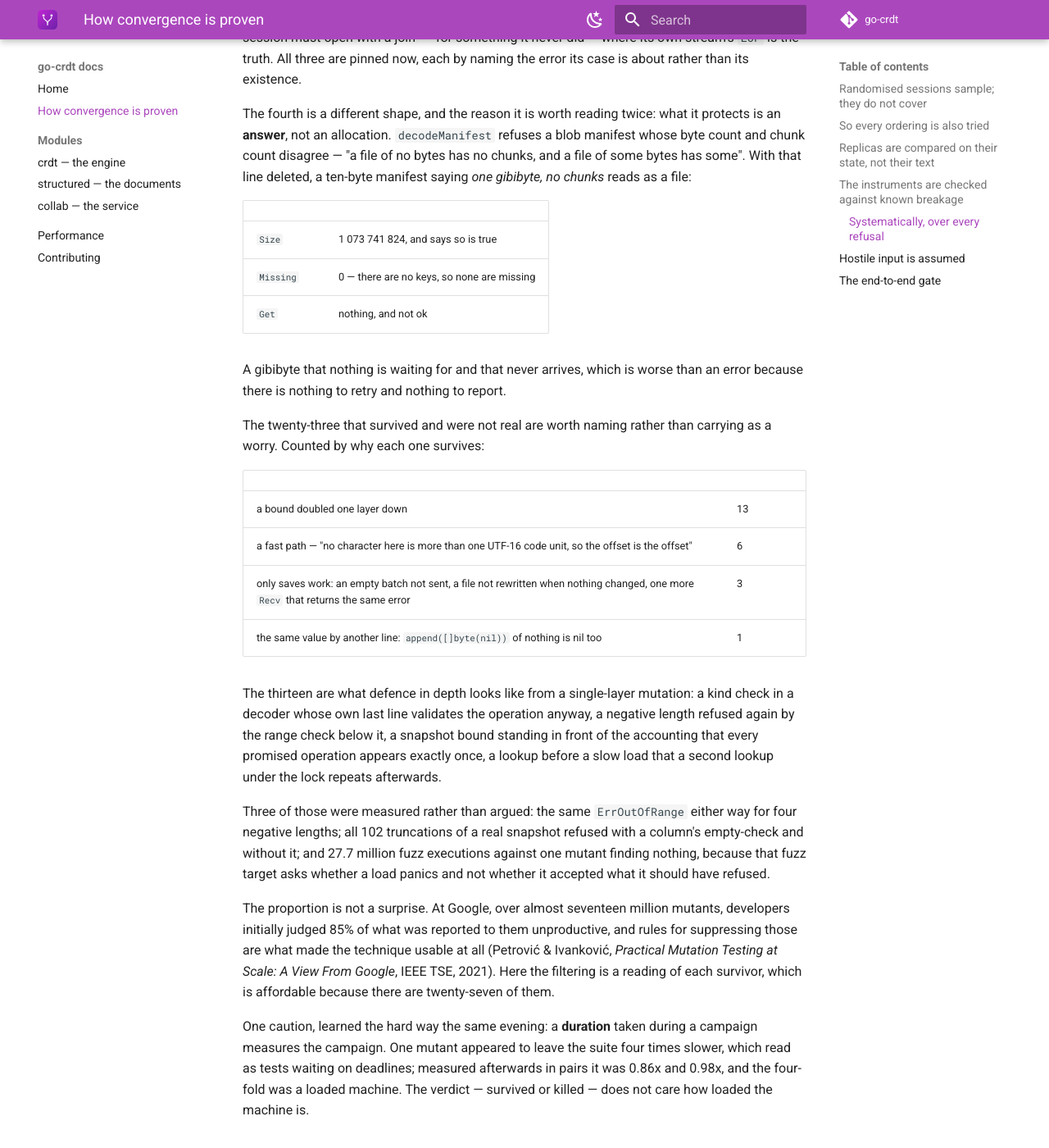
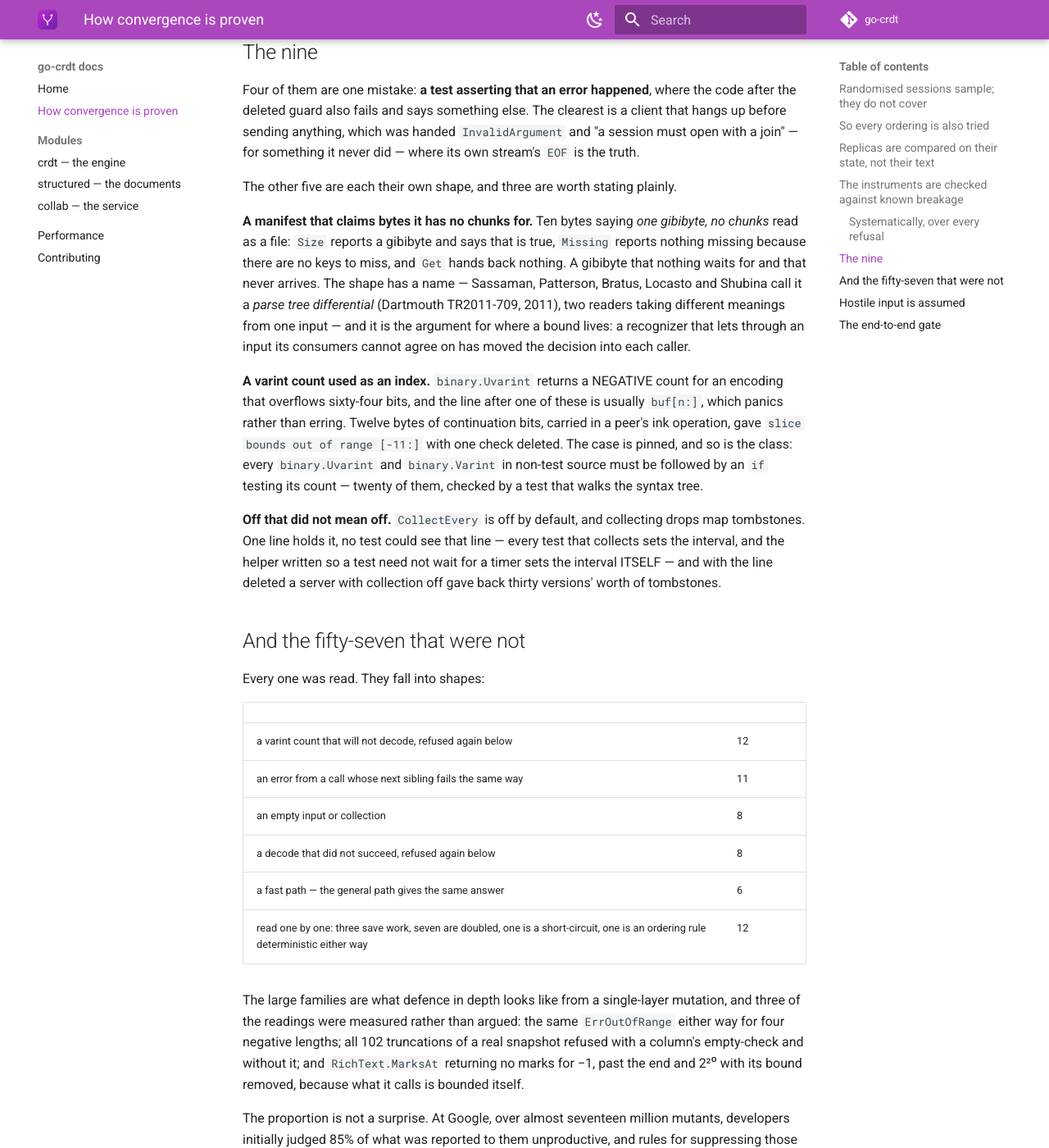
Before and after one commit to go-crdt/docs, an MkDocs documentation site: the page built from docs/methodology.md, in a window 1280 px wide and 1400 px high, scrolled down 1988 px. Shown: the whole window at 82% size. Built offline with MkDocs 1.6.1 and Material for MkDocs 9.7.7, drawn with Linux system fonts in a browser that asks for light colours; the version menu is left out; some of the changed text lies outside the part shown.

Commit message:
The campaign is finished: 574 refusals, nine that no test held
Five runs over every refusal in the code that reads bytes somebody else
wrote -- collab's wire and stores, crdt's operations and snapshots, and
structured's decoders and the rest of it.

574 subjects. 242 of the deletions did not compile and so are not mutants
at all, which is nearly half of everything tried and a third verdict
rather than a rounding. 266 were caught. 66 survived. Nine were real.

Four of the nine are one mistake -- a test asserting that AN error
happened where the code below also fails, differently. The other five get
their own shapes, and the page states three: a manifest claiming a
gibibyte it has no chunks for (a parse tree differential, in Sassaman et
al.'s sense, and the argument for where a bound lives); a varint count
used as an index, where an overflowing encoding gives a NEGATIVE count and
the next line panics; and a CollectEvery switch whose off position no test
could reach, because the helper that spares a test from waiting for a
timer sets the interval itself.

The fifty-seven that were not real are all read, grouped by shape, and
three of those readings were measured rather than argued.

Co-Authored-By: Claude Opus 5 <noreply@anthropic.com>

```diff
--- a/docs/methodology.md
+++ b/docs/methodology.md
@@ -51,85 +51,92 @@ pin exactly that, and it fails without the clock.
 ### Systematically, over every refusal
 
 Doing that by hand finds what you thought to try. Since 2026-10-04 it is done
-mechanically instead, over every refusal in the files that read bytes somebody
+mechanically instead, over every refusal in the code that reads bytes somebody
 else wrote: walk the source for an `if` whose body returns a refusal, delete
-one, build, run the suite, restore, repeat.
+one, build, run the suite, restore, repeat. Five runs, finished 2026-10-07:
 
-| | `collab` | `crdt` | `crdt/structured` |
-| --- | --- | --- | --- |
-| refusals and bounds taken as subjects | 126 | 104 | 38 |
-| deletions that did not compile — **not mutants** | 73 | 29 | 19 |
-| caught by the suite | 43 | 63 | 14 |
-| survived, at 100% of statements | 10 | 12 | 5 |
-| of those, **real** | **3** | 0 | **1** |
+| | subjects | not mutants | caught | survived | **real** |
+| --- | --- | --- | --- | --- | --- |
+| `collab`, the wire | 126 | 73 | 43 | 10 | **3** |
+| `crdt`, operations and snapshots | 104 | 29 | 63 | 12 | 0 |
+| `crdt/structured`, the decoders | 38 | 19 | 14 | 5 | **1** |
+| `crdt/structured`, the rest | 242 | 101 | 108 | 33 | **4** |
+| `collab`, the stores | 64 | 20 | 38 | 6 | **1** |
+| | **574** | **242** | **266** | **66** | **9** |
 
-**268 subjects, 121 of them not mutants, 120 caught, 27 survivors, 4 real.**
-The three files on the right are the ones that decode a blob manifest, a cell
-and a record — `structured`'s trust boundary — and were run on 2026-10-06.
+The second column is not a result about the tests. Deleting
+`if err != nil { return err }` orphans the `err` the line above declared and the
+package stops building; a run that counts those as killed, or as survived, is
+wrong either way, so they are a third verdict and nearly half of everything
+tried.
 
-The first row of numbers is not a result about the tests. Deleting
-`if err != nil { return err }` orphans the `err` the line above declared and
-the package stops building; a run that counts those as killed, or as survived,
-is wrong either way, so they are a third verdict.
+## The nine
 
-Three of the four were the same mistake three times: **a test asserting that
-an error happened**, where the code after the deleted guard also fails and says
-something else. The clearest is a client that hangs up before sending anything,
-which was handed `InvalidArgument` and "a session must open with a join" — for
-something it never did — where its own stream's `EOF` is the truth. All three
-are pinned now, each by naming the error its case is about rather than its
-existence.
+Four of them are one mistake: **a test asserting that an error happened**, where
+the code after the deleted guard also fails and says something else. The
+clearest is a client that hangs up before sending anything, which was handed
+`InvalidArgument` and "a session must open with a join" — for something it never
+did — where its own stream's `EOF` is the truth.
 
-The fourth is a different shape, and the reason it is worth reading twice: what
-it protects is an **answer**, not an allocation. `decodeManifest` refuses a blob
-manifest whose byte count and chunk count disagree — "a file of no bytes has no
-chunks, and a file of some bytes has some". With that line deleted, a ten-byte
-manifest saying *one gibibyte, no chunks* reads as a file:
+The other five are each their own shape, and three are worth stating plainly.
+
+**A manifest that claims bytes it has no chunks for.** Ten bytes saying *one
+gibibyte, no chunks* read as a file: `Size` reports a gibibyte and says that is
+true, `Missing` reports nothing missing because there are no keys to miss, and
+`Get` hands back nothing. A gibibyte that nothing waits for and that never
+arrives. The shape has a name — Sassaman, Patterson, Bratus, Locasto and
+Shubina call it a *parse tree differential* (Dartmouth TR2011-709, 2011), two
+readers taking different meanings from one input — and it is the argument for
+where a bound lives: a recognizer that lets through an input its consumers
+cannot agree on has moved the decision into each caller.
+
+**A varint count used as an index.** `binary.Uvarint` returns a NEGATIVE count
+for an encoding that overflows sixty-four bits, and the line after one of these
+is usually `buf[n:]`, which panics rather than erring. Twelve bytes of
+continuation bits, carried in a peer's ink operation, gave
+`slice bounds out of range [-11:]` with one check deleted. The case is pinned,
+and so is the class: every `binary.Uvarint` and `binary.Varint` in non-test
+source must be followed by an `if` testing its count — twenty of them, checked
+by a test that walks the syntax tree.
+
+**Off that did not mean off.** `CollectEvery` is off by default, and collecting
+drops map tombstones. One line holds it, no test could see that line — every
+test that collects sets the interval, and the helper written so a test need not
+wait for a timer sets the interval ITSELF — and with the line deleted a server
+with collection off gave back thirty versions' worth of tombstones.
+
+## And the fifty-seven that were not
+
+Every one was read. They fall into shapes:
 
 | | |
 | --- | --- |
-| `Size` | 1 073 741 824, and says so is true |
-| `Missing` | 0 — there are no keys, so none are missing |
-| `Get` | nothing, and not ok |
+| a varint count that will not decode, refused again below | 12 |
+| an error from a call whose next sibling fails the same way | 11 |
+| an empty input or collection | 8 |
+| a decode that did not succeed, refused again below | 8 |
+| a fast path — the general path gives the same answer | 6 |
+| read one by one: three save work, seven are doubled, one is a short-circuit, one is an ordering rule deterministic either way | 12 |
 
-A gibibyte that nothing is waiting for and that never arrives, which is worse
-than an error because there is nothing to retry and nothing to report.
-
-The twenty-three that survived and were not real are worth naming rather than
-carrying as a worry. Counted by why each one survives:
-
-| | |
-| --- | --- |
-| a bound doubled one layer down | 13 |
-| a fast path — "no character here is more than one UTF-16 code unit, so the offset is the offset" | 6 |
-| only saves work: an empty batch not sent, a file not rewritten when nothing changed, one more `Recv` that returns the same error | 3 |
-| the same value by another line: `append([]byte(nil))` of nothing is nil too | 1 |
-
-The thirteen are what defence in depth looks like from a single-layer mutation: a
-kind check in a decoder whose own last line validates the operation anyway, a
-negative length refused again by the range check below it, a snapshot bound
-standing in front of the accounting that every promised operation appears
-exactly once, a lookup before a slow load that a second lookup under the lock
-repeats afterwards.
-
-Three of those were measured rather than argued: the same `ErrOutOfRange`
-either way for four negative lengths; all 102 truncations of a real snapshot
-refused with a column's empty-check and without it; and 27.7 million fuzz
-executions against one mutant finding nothing, because that fuzz target asks
-whether a load panics and not whether it accepted what it should have refused.
+The large families are what defence in depth looks like from a single-layer
+mutation, and three of the readings were measured rather than argued: the same
+`ErrOutOfRange` either way for four negative lengths; all 102 truncations of a
+real snapshot refused with a column's empty-check and without it; and
+`RichText.MarksAt` returning no marks for −1, past the end and 2²⁰ with its
+bound removed, because what it calls is bounded itself.
 
 The proportion is not a surprise. At Google, over almost seventeen million
 mutants, developers initially judged 85% of what was reported to them
-unproductive, and rules for suppressing those are what made the technique
-usable at all (Petrović & Ivanković, *Practical Mutation Testing at Scale: A
-View From Google*, IEEE TSE, 2021). Here the filtering is a reading of each
-survivor, which is affordable because there are twenty-seven of them.
+unproductive, and rules for suppressing those are what made the technique usable
+at all (Petrović & Ivanković, *Practical Mutation Testing at Scale: A View From
+Google*, IEEE TSE, 2021). Here the filtering is a reading of each survivor,
+which is affordable because there are sixty-six of them.
 
-One caution, learned the hard way the same evening: a **duration** taken during
-a campaign measures the campaign. One mutant appeared to leave the suite four
-times slower, which read as tests waiting on deadlines; measured afterwards in
-pairs it was 0.86x and 0.98x, and the four-fold was a loaded machine. The
-verdict — survived or killed — does not care how loaded the machine is.
+One caution, learned the hard way: a **duration** taken during a campaign
+measures the campaign. One mutant appeared to leave the suite four times slower,
+which read as tests waiting on deadlines; measured afterwards in pairs it was
+0.86x and 0.98x, and the four-fold was a loaded machine. The verdict — survived
+or killed — does not care how loaded the machine is.
 
 ## Hostile input is assumed
 
```
